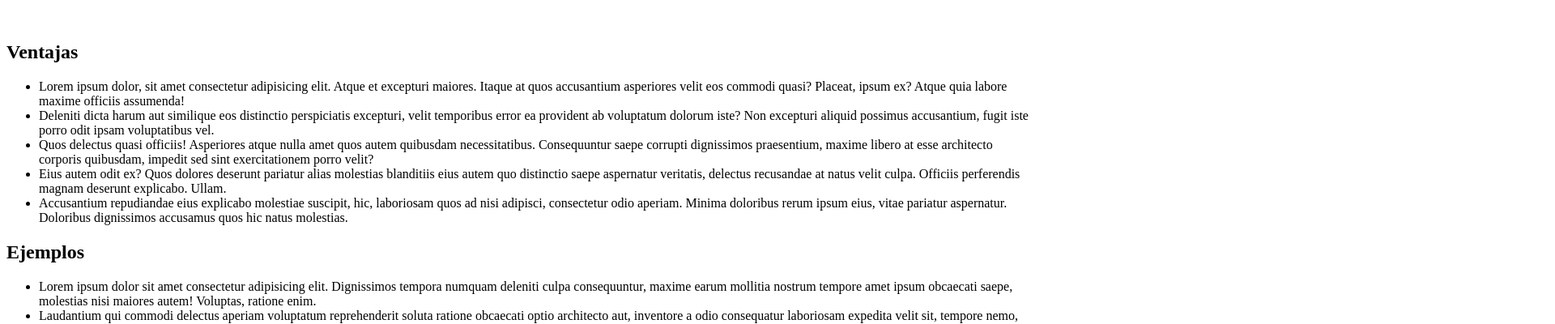
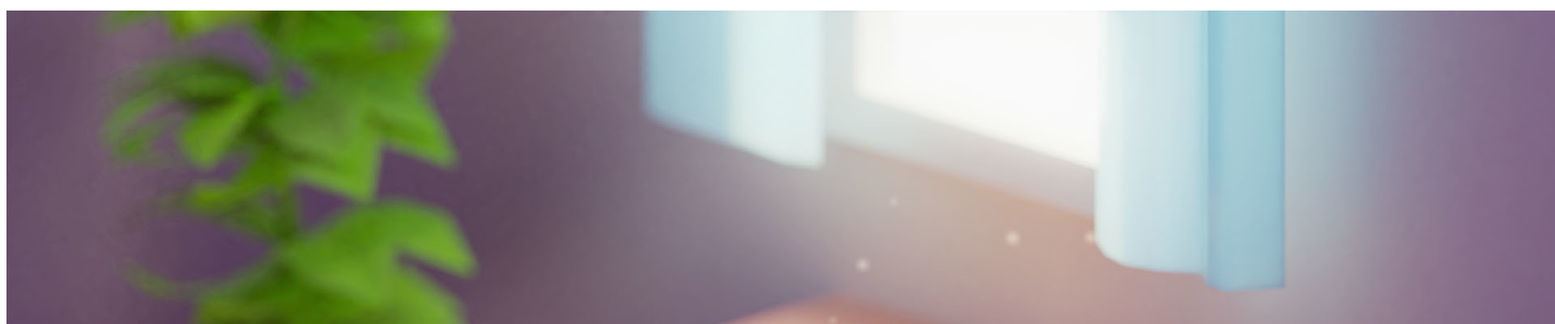
Before and after one commit to rubenvazquezvalero/diwproyecto, a plain HTML site: page index.html in a window 1280 px wide. Shown: the part 174-574 px from the top of the page at 81% size, 1920 px wide, since content can reach past the window. Drawn offline with Linux system fonts and the light colour scheme.

Commit message:
correcciones

```diff
--- a/index.html
+++ b/index.html
@@ -37,7 +37,7 @@
         </nav>
     </header>
     <div class="area-hero">
-        <img src="" alt="">
+        <img src="./assets/images/fondo-1080.jpg" alt="">
     </div>
     <section>
         <div>
```
Also changed, not shown: blog.html (+0 -2 lines), contacto.html (+1 -1 lines).
